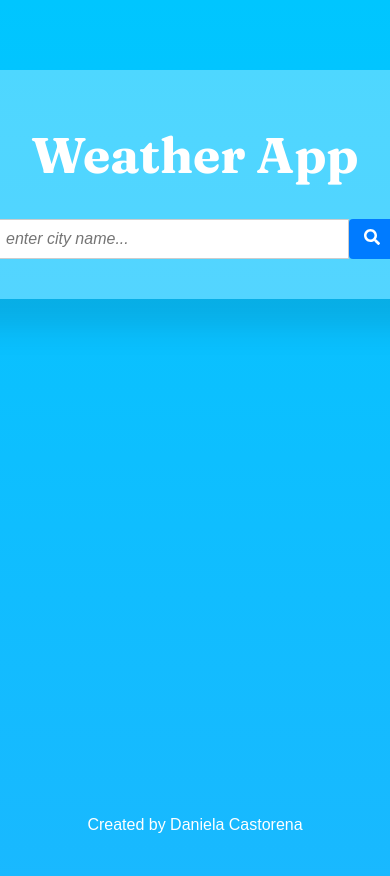
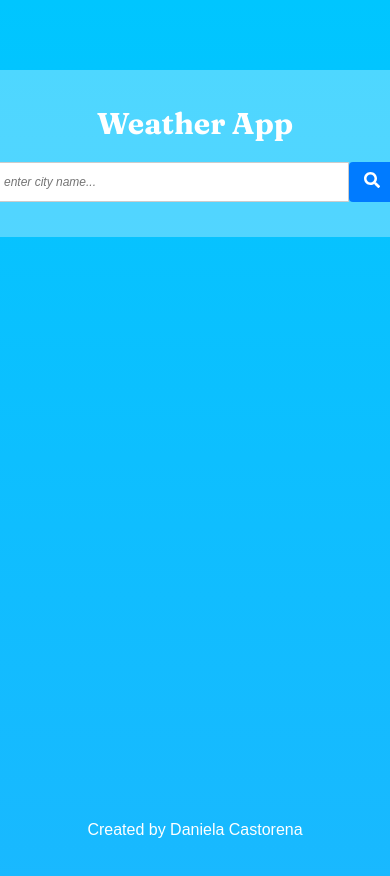
Before and after one commit to DanielaCastorena/React-Weather-App, a React (Create React App) app: page / in a window 390 px wide. Shown: the top 876 px of the page. Built offline with nearby package versions, Linux system fonts and the light colour scheme.

Commit message:
Weather App

```diff
--- a/src/App.css
+++ b/src/App.css
@@ -43,6 +43,7 @@ body {
 form {
   display: flex;
   justify-content: center;
+  flex-wrap: wrap;
   margin: 20px 0;
 }
 
@@ -52,7 +53,7 @@ form {
 }
 
 input[type="text"] {
-  width: 80%;
+  width: 70%;
   padding: 10px;
   border-radius: 4px 0 0 4px;
   border: 1px solid #ccc;
@@ -60,7 +61,7 @@ input[type="text"] {
 }
 
 button {
-  padding: 15px 15px;
+  padding: 10px;
   background: #0072ff;
   border: none;
   color: white;
@@ -91,8 +92,8 @@ button:hover {
 }
 
 img {
-  width: 100px;
-  height: 100px;
+  width: 80px;
+  height: 80px;
 }
 
 .hourly {
@@ -105,8 +106,8 @@ img {
 }
 
 .hourly img {
-  width: 50px;
-  height: 50px;
+  width: 40px;
+  height: 40px;
 }
 
 .error-message {
@@ -233,3 +234,68 @@ img {
   transform: translateX(-50%);
   width: 100%;
 }
+
+/* for mobile screens */
+@media (max-width: 768px) {
+  .App {
+    padding: 15px;
+    box-shadow: none;
+  }
+
+  .app-header {
+    font-size: 36px;
+  }
+
+  .input-container {
+    max-width: 90%;
+  }
+
+  input[type="text"] {
+    width: 65%;
+    font-size: 14px;
+  }
+
+  button {
+    padding: 10px;
+    font-size: 14px;
+  }
+
+  .weather-title {
+    font-size: 24px;
+  }
+
+  img {
+    width: 70px;
+    height: 70px;
+  }
+
+  .footer {
+    padding: 5px;
+  }
+}
+
+@media (max-width: 480px) {
+  .app-header {
+    font-size: 30px;
+  }
+
+  input[type="text"] {
+    width: 60%;
+    padding: 8px;
+    font-size: 12px;
+  }
+
+  button {
+    padding: 8px;
+    font-size: 12px;
+  }
+
+  .weather-title {
+    font-size: 20px;
+  }
+
+  img {
+    width: 60px;
+    height: 60px;
+  }
+}
```
